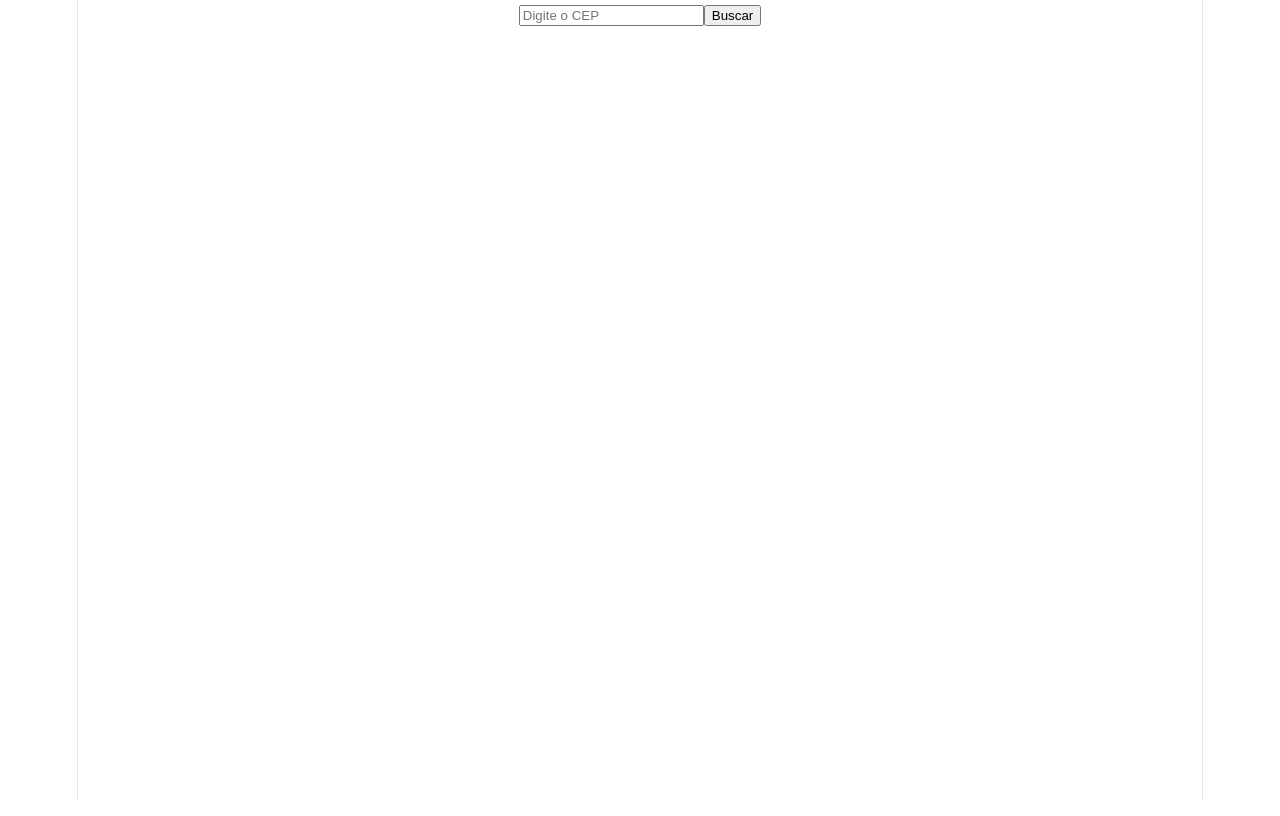
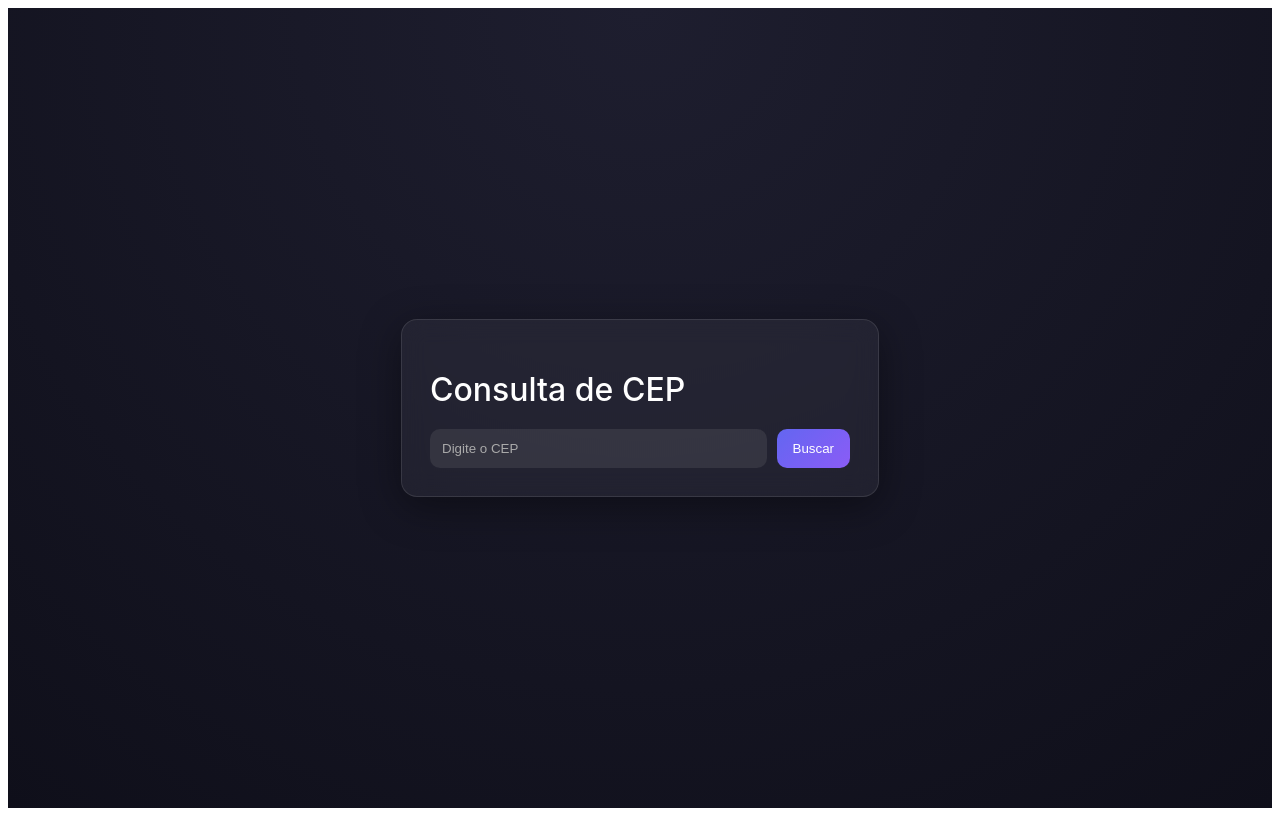
Before and after one commit to devromariolima/ViaCEP-BLoC-architecture, a Vue app: page / in a window 1280 px wide. Built offline with nearby package versions, Linux system fonts and the light colour scheme.

Commit message:
feat: refatoração visual da pagina de cep

```diff
--- a/src/main.ts
+++ b/src/main.ts
@@ -1,5 +1,5 @@
 import { createApp } from 'vue'
-import './style.css'
+// import './style.css'
 import App from './App.vue'
 import { router } from './router'
 
--- a/src/modules/cep/presentation/pages/CepPage.vue
+++ b/src/modules/cep/presentation/pages/CepPage.vue
@@ -3,10 +3,8 @@
 <script setup lang="ts">
 import { ref } from 'vue'
 
-// BLoC
 import { useCepBloc } from '../blocs/useCepBloc'
 
-// injeção manual
 import { GetAddressByCep } from '../../domain/usecases/GetAddressByCep'
 import { AddressRepositoryImpl } from '../../data/repositories/AddressRepositoryImpl'
 import { ViaCepDatasource } from '../../data/datasources/ViaCepDatasource'
@@ -18,20 +16,203 @@ const repository = new AddressRepositoryImpl(datasource)
 const usecase = new GetAddressByCep(repository)
 
 const { address, loading, error, searchCep } = useCepBloc(usecase)
+
+const handleSearch = () => {
+  const cep = cepInput.value.replace(/\D/g, '')
+  searchCep(cep)
+}
 </script>
 
 <template>
-  <div>
-    <input v-model="cepInput" placeholder="Digite o CEP" />
-    <button @click="searchCep(cepInput)">Buscar</button>
+  <div class="page">
+    <div class="card">
+      <h1>Consulta de CEP</h1>
 
-    <p v-if="loading">Carregando...</p>
-    <p v-if="error">{{ error }}</p>
+      <div class="input-group">
+        <input
+          v-model="cepInput"
+          type="text"
+          placeholder="Digite o CEP"
+        />
 
-    <div v-if="address">
-      <p>{{ address.logradouro }}</p>
-      <p>{{ address.bairro }}</p>
-      <p>{{ address.localidade }} - {{ address.uf }}</p>
+        <button @click="handleSearch" :disabled="loading">
+          <span v-if="!loading">Buscar</span>
+          <span v-else class="loader"></span>
+        </button>
+      </div>
+
+      <transition name="fade">
+        <p v-if="error" class="error">
+          {{ error }}
+        </p>
+      </transition>
+
+      <transition name="slide">
+        <div v-if="address" class="result">
+          <div class="row">
+            <span>CEP</span>
+            <strong>{{ address.cep }}</strong>
+          </div>
+
+          <div class="row">
+            <span>Logradouro</span>
+            <strong>{{ address.logradouro }}</strong>
+          </div>
+
+          <div class="row">
+            <span>Bairro</span>
+            <strong>{{ address.bairro }}</strong>
+          </div>
+
+          <div class="row">
+            <span>Cidade</span>
+            <strong>{{ address.localidade }} - {{ address.uf }}</strong>
+          </div>
+        </div>
+      </transition>
     </div>
   </div>
 </template>
+
+<style scoped>
+.page {
+  min-height: 100vh;
+  display: flex;
+  justify-content: center;
+  align-items: center;
+  background: radial-gradient(circle at top, #1e1e2f, #0f0f1a);
+  font-family: 'Inter', sans-serif;
+}
+
+.card {
+  width: 100%;
+  max-width: 420px;
+  padding: 28px;
+  border-radius: 16px;
+
+  background: rgba(255, 255, 255, 0.05);
+  backdrop-filter: blur(12px);
+
+  border: 1px solid rgba(255, 255, 255, 0.1);
+
+  box-shadow: 0 10px 40px rgba(0, 0, 0, 0.4);
+
+  animation: fadeIn 0.6s ease;
+}
+
+h1 {
+  color: #fff;
+  margin-bottom: 20px;
+  font-weight: 500;
+}
+
+.input-group {
+  display: flex;
+  gap: 10px;
+}
+
+input {
+  flex: 1;
+  padding: 12px;
+  border-radius: 10px;
+  border: none;
+  outline: none;
+
+  background: rgba(255, 255, 255, 0.08);
+  color: #fff;
+
+  transition: 0.2s;
+}
+
+input::placeholder {
+  color: #aaa;
+}
+
+input:focus {
+  background: rgba(255, 255, 255, 0.12);
+}
+
+button {
+  padding: 12px 16px;
+  border-radius: 10px;
+  border: none;
+
+  background: linear-gradient(135deg, #6366f1, #8b5cf6);
+  color: white;
+
+  cursor: pointer;
+  transition: all 0.2s ease;
+}
+
+button:hover {
+  transform: translateY(-1px);
+  box-shadow: 0 5px 15px rgba(99, 102, 241, 0.4);
+}
+
+button:disabled {
+  opacity: 0.6;
+  cursor: not-allowed;
+}
+
+.loader {
+  width: 16px;
+  height: 16px;
+  border: 2px solid white;
+  border-top: 2px solid transparent;
+  border-radius: 50%;
+  display: inline-block;
+  animation: spin 0.8s linear infinite;
+}
+
+.error {
+  margin-top: 14px;
+  color: #f87171;
+  font-size: 13px;
+}
+
+.result {
+  margin-top: 20px;
+  padding-top: 10px;
+  border-top: 1px solid rgba(255,255,255,0.1);
+}
+
+.row {
+  display: flex;
+  justify-content: space-between;
+  padding: 10px 0;
+  color: #ddd;
+}
+
+.row strong {
+  color: #fff;
+}
+
+.fade-enter-active,
+.fade-leave-active {
+  transition: opacity 0.3s ease;
+}
+.fade-enter-from {
+  opacity: 0;
+}
+
+.slide-enter-active {
+  transition: all 0.3s ease;
+}
+.slide-enter-from {
+  opacity: 0;
+  transform: translateY(10px);
+}
+
+@keyframes fadeIn {
+  from {
+    opacity: 0;
+    transform: translateY(15px);
+  }
+}
+
+@keyframes spin {
+  to {
+    transform: rotate(360deg);
+  }
+}
+</style>
```
